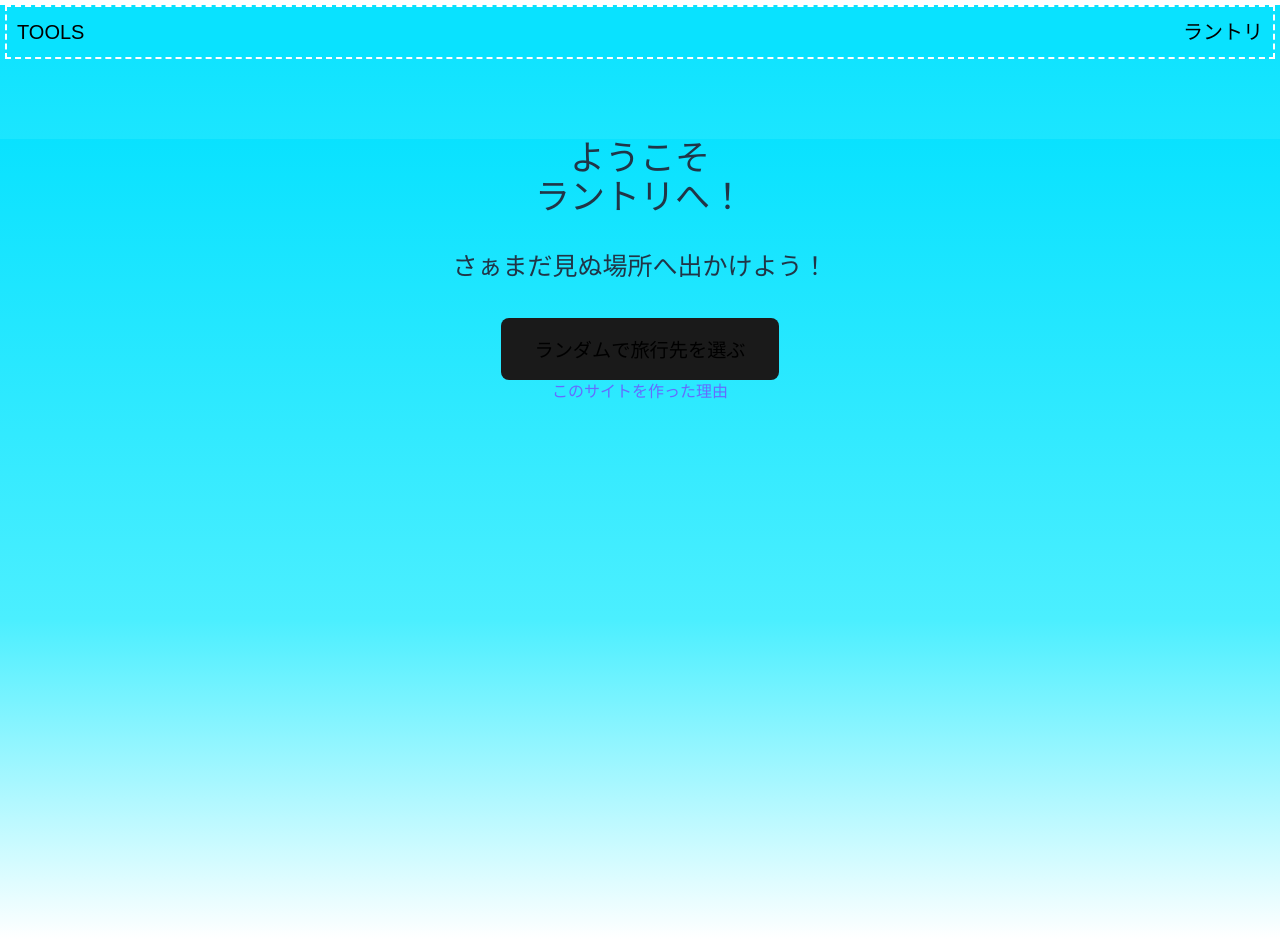
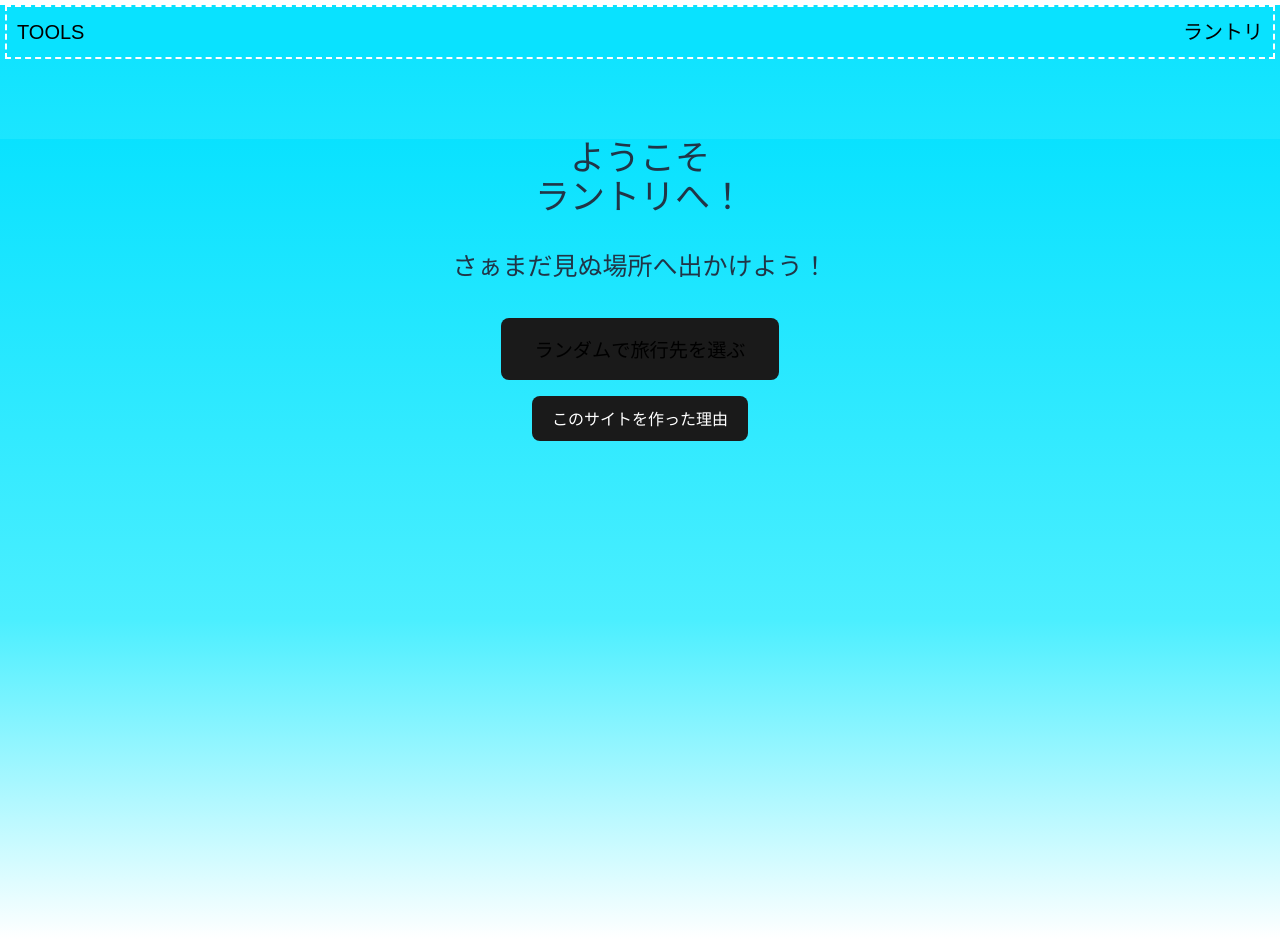
Before and after one commit to hariiii18/randomTrip, a React (Vite) app: page / in a window 1280 px wide. Built offline with nearby package versions, Linux system fonts and the light colour scheme.

Commit message:
change background

```diff
--- a/src/main.jsx
+++ b/src/main.jsx
@@ -4,8 +4,11 @@ import { BrowserRouter } from 'react-router-dom';
 import App from './pages/App.jsx';
 import './index.css';
 
+const container = document.getElementById('root');
 
-ReactDOM.createRoot(document.getElementById('root')).render(
+// Reactアプリを表示したいDOM要素(<div id="root"></div>)を指定し、その中でReactが管理するルートを作る
+// render()はエントリーポイントで使われる
+ReactDOM.createRoot(container).render(
   <React.StrictMode>
     <BrowserRouter>
       <App />
--- a/src/pages/index.jsx
+++ b/src/pages/index.jsx
@@ -11,7 +11,11 @@ function Home() {
         </button>
       </Link>
       <br />
-      <Link to="/reason" style={{ fontSize: "1rem", color: "#646cff" }}>このサイトを作った理由</Link>
+      <Link to="/reason">
+        <button style={{ fontSize: "1rem", color: "#646cff", marginTop: "1rem", color: "white" }}>
+          このサイトを作った理由
+        </button>
+      </Link>
     </div>
   );
 }
```
